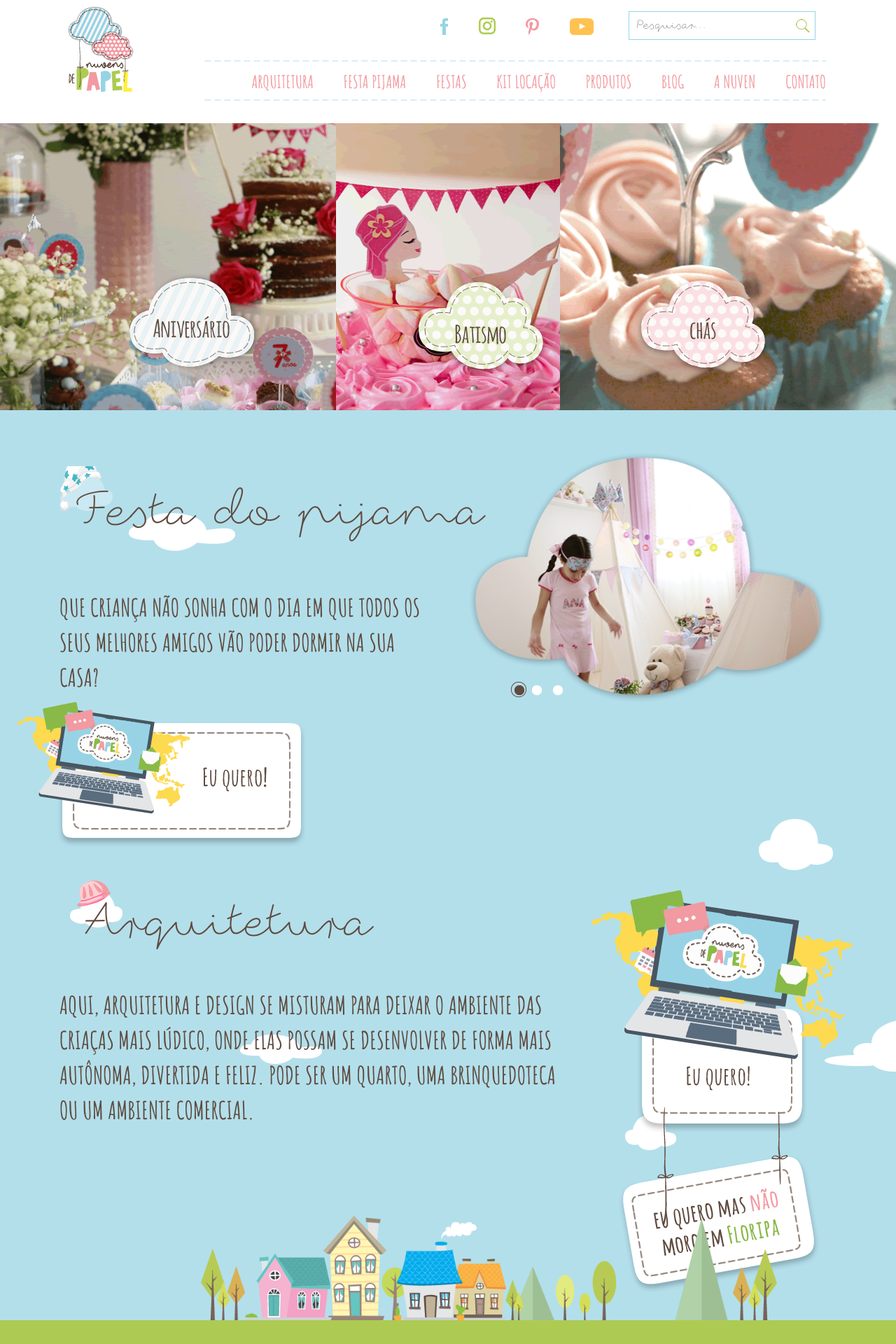
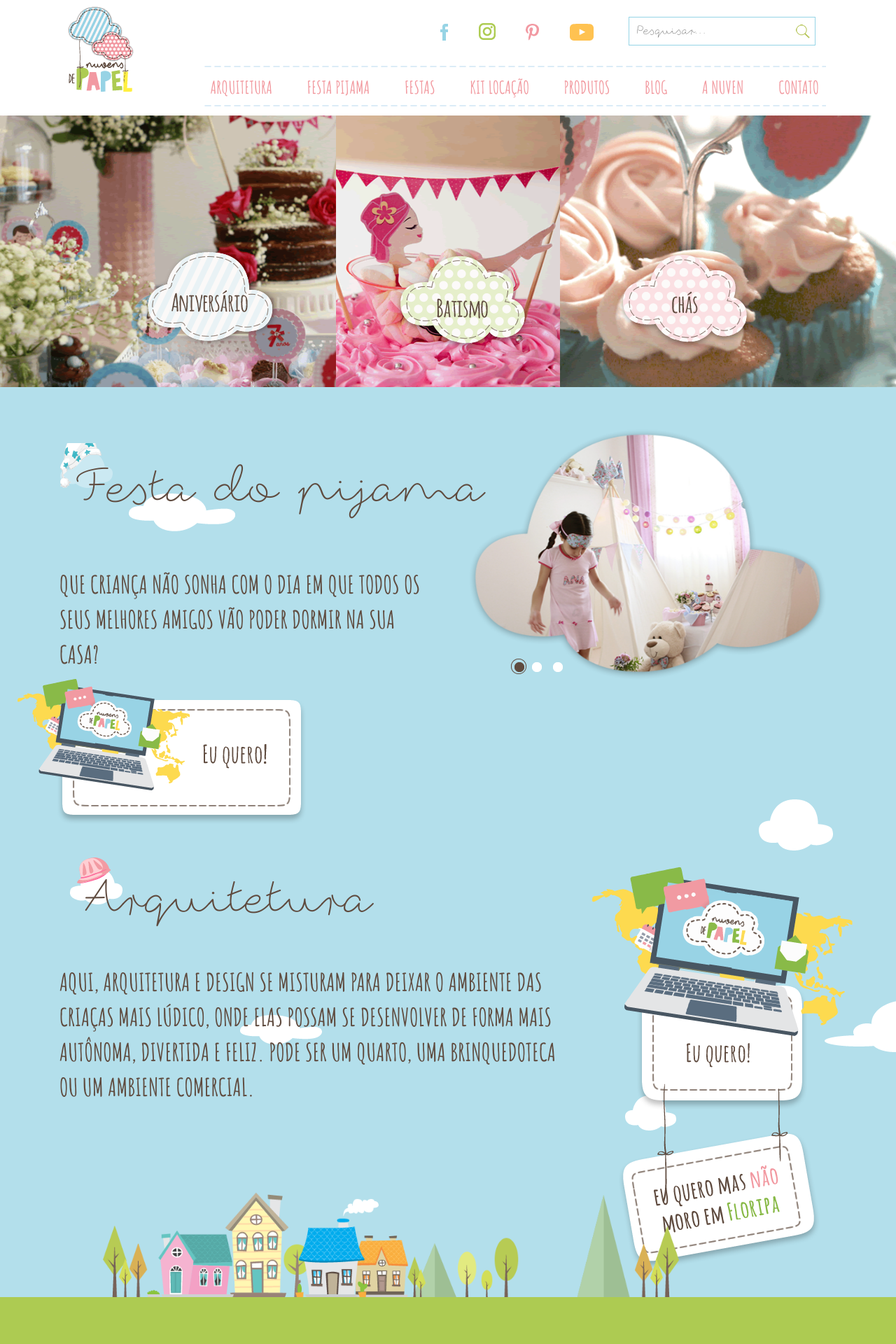
Before and after one commit to BrunnoCruvinel/nuvemdepapel, a PHP site: page /index.php in a window 1280 px wide. Shown: the top 1920 px of the page at 70% size. Run offline with PHP 8.4, Linux system fonts and the light colour scheme; some libraries are stand-ins or nearby versions.

Commit message:
Correções no menu, carrocel abaixo do menu e imagem de fundo dos depoimentos

```diff
--- a/css/home.css
+++ b/css/home.css
@@ -1,5 +1,5 @@
 #destaque-fotos {
-    height: 410px;
+    height: 388px;
     overflow: hidden;
     margin-bottom: 0px;
 }
@@ -7,7 +7,7 @@
 #destaque-fotos li {
   float: left;
   height: 100%;
-  padding: 5%;
+  padding: 3%;
 }
 #destaque-fotos li img{
   margin-top: 100px;
@@ -64,5 +64,5 @@
 
 #home-casa img {
     width: 100%;
-    margin-left: 33%;
+    margin-left: 16%;
 }
--- a/css/menu.css
+++ b/css/menu.css
@@ -3,13 +3,14 @@
 }
 
 #menu {
-    min-height: 176px;
+    min-height: 165px;
 }
 
 #menu .menu-pesquisa {
     height: 85px;
     text-align: right;
     position: relative;
+	top: 8px;
 }
 
 #menu .menu-pesquisa input {
@@ -44,7 +45,7 @@
 
 #menu .menu-items ul {
     text-align: right;
-    margin: 14px 0 10px 0;
+    margin: 14px 10px 10px 0;
 }
 
 #menu .menu-items ul li {
@@ -52,7 +53,7 @@
 }
 
 #menu .menu-items ul li:not(:last-of-type) {
-    padding: 0 38px 0 0px;
+    padding: 0 45px 0 0px;
 }
 
 #menu .menu-items ul li a {
--- a/css/style.css
+++ b/css/style.css
@@ -120,6 +120,7 @@
 
 .menu-destaque {
   position: relative;
+  top: 8px;
 }
 
 .menu-destaque:before {
```
